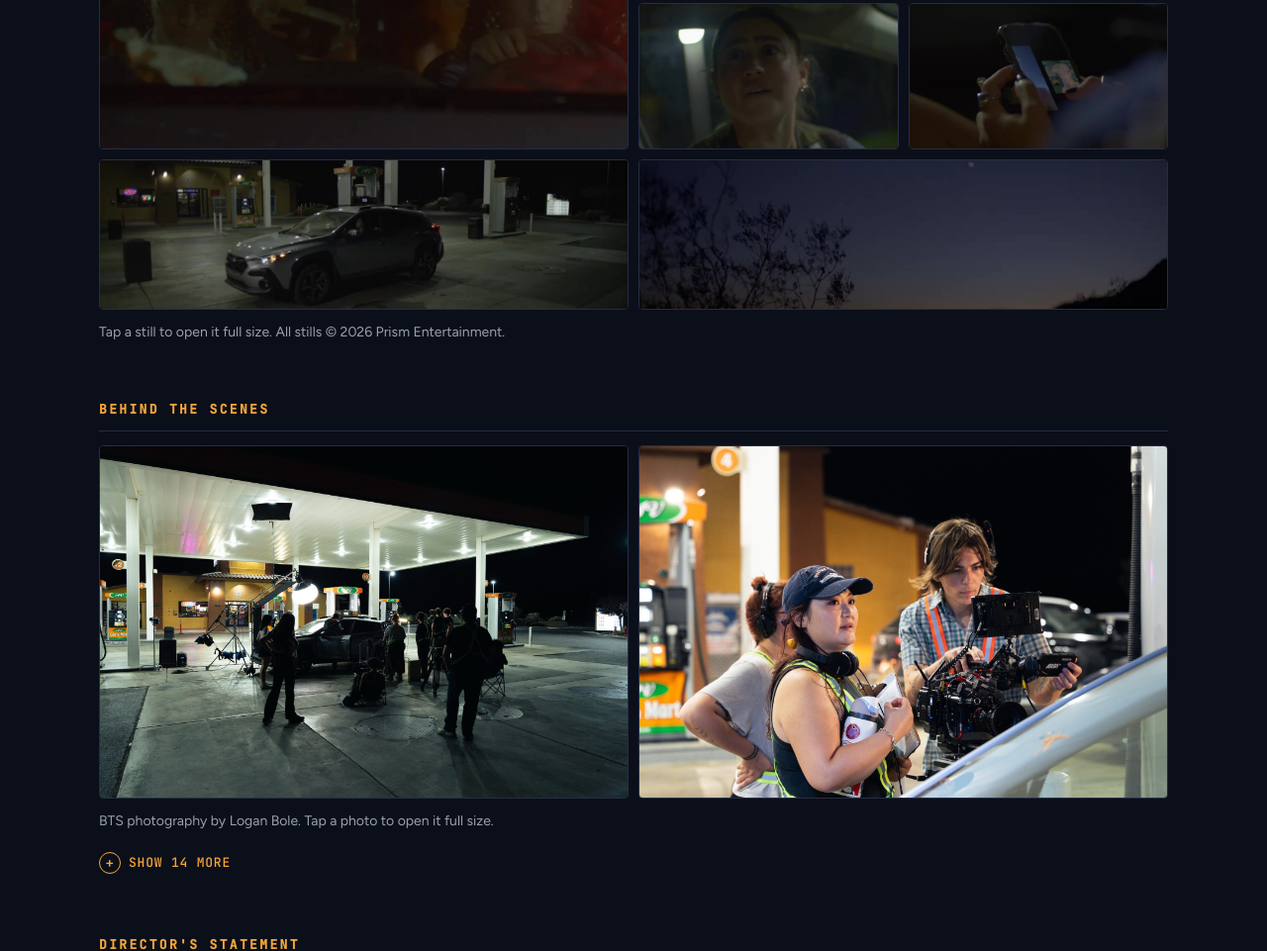
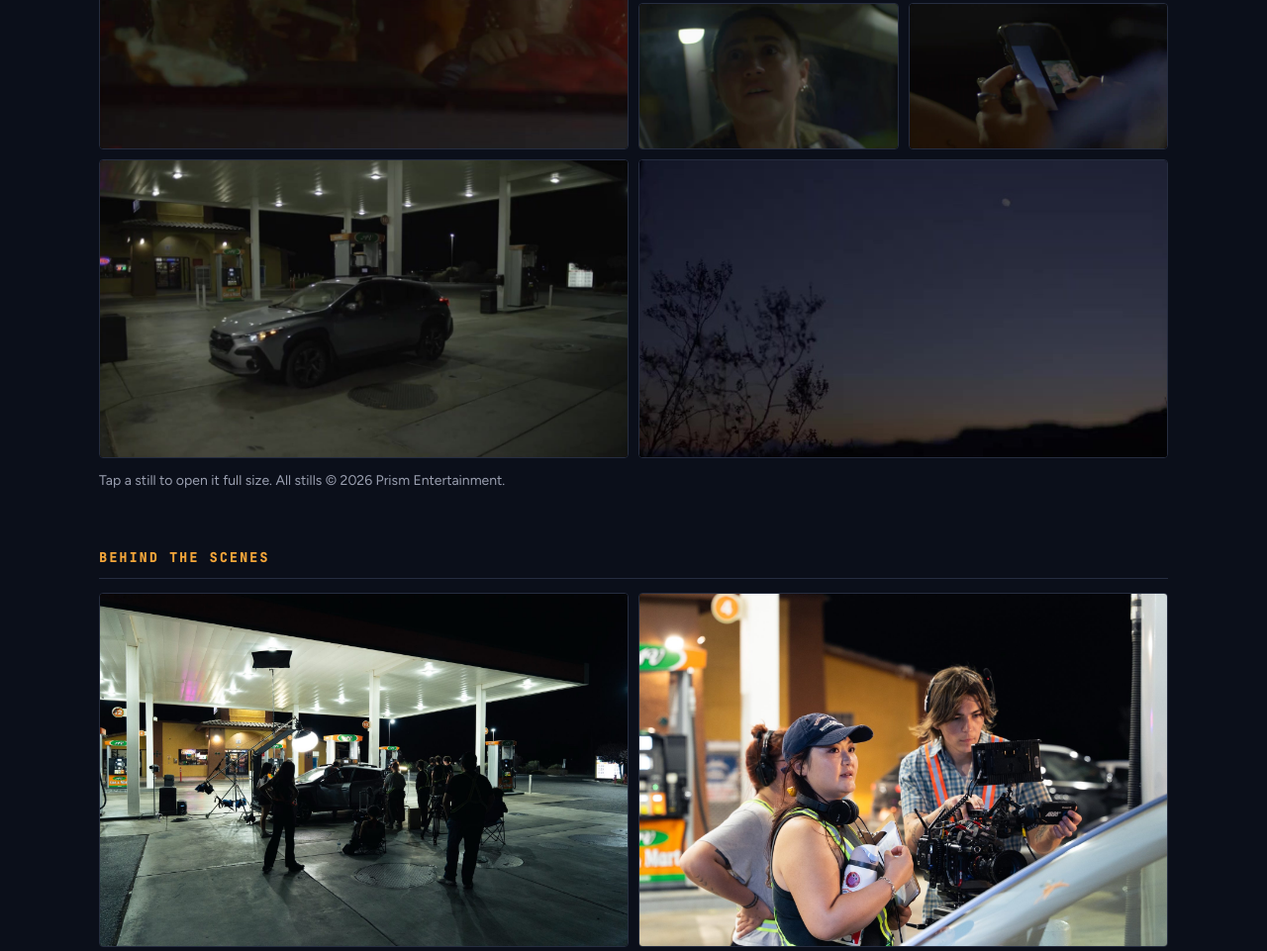
Before and after one commit to teddyhawke/walkers-give, a plain HTML site: page press/index.html in a window 1280 px wide. Shown: the part 1761-2722 px from the top of the page at 99% size. Drawn offline with Linux system fonts and the light colour scheme.

Commit message:
Press kit desktop: bottom stills at full 16:9
Co-Authored-By: Claude Opus 5.5 <noreply@anthropic.com>
Claude-Session: https://claude.ai/code/session_019b5pphdTFJBWKmH47AeLNW

```diff
--- a/press/index.html
+++ b/press/index.html
@@ -192,7 +192,7 @@ footer a { color: var(--sand); text-decoration: none; }
   .facts { grid-template-columns: repeat(3, minmax(0, 1fr)); }
   .stills { grid-template-columns: repeat(4, minmax(0, 1fr)); }
   .stills a.wide:first-child { grid-column: span 2; grid-row: span 2; aspect-ratio: auto; }
-  .stills a.wide:not(:first-child) { grid-column: span 2; grid-row: auto; aspect-ratio: 32 / 9; }
+  .stills a.wide:not(:first-child) { grid-column: span 2; grid-row: auto; aspect-ratio: 16 / 9; }
   .bts { grid-template-columns: repeat(4, minmax(0, 1fr)); }
   .bts2 { grid-template-columns: repeat(3, minmax(0, 1fr)); }
   .bts2.bts-feature { grid-template-columns: repeat(2, minmax(0, 1fr)); }
```
